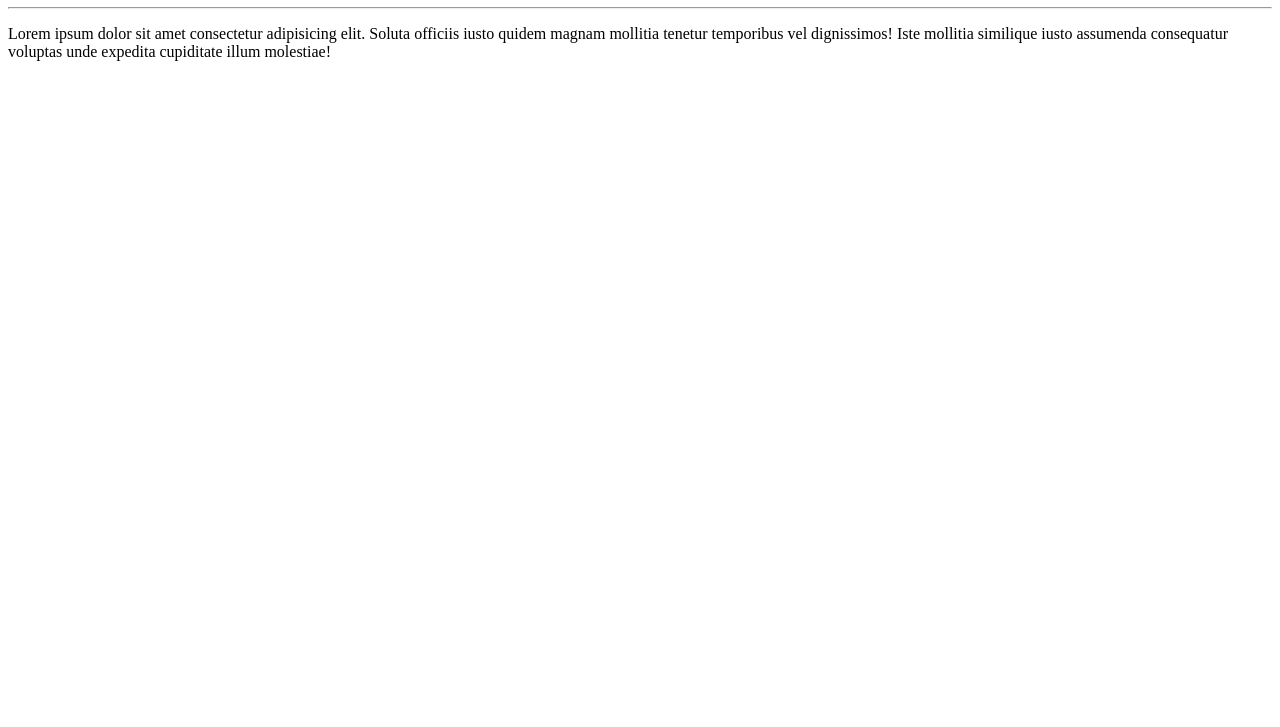
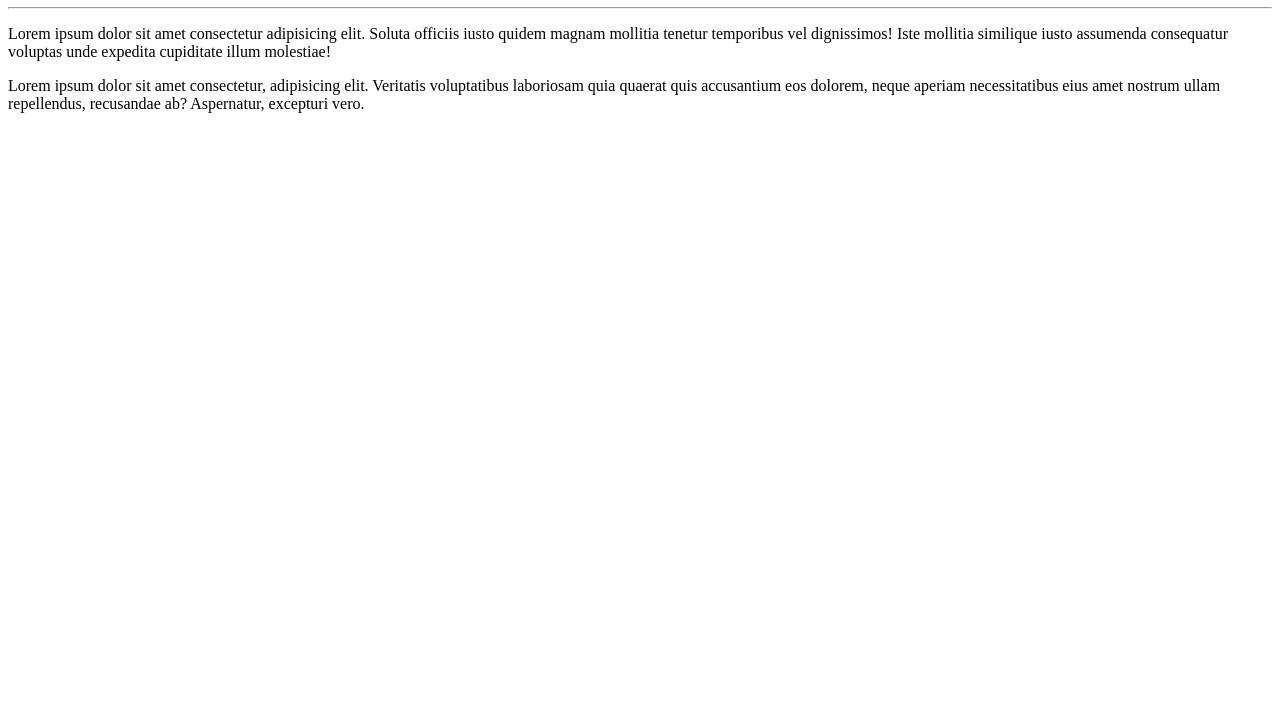
Before and after one commit to IlaFonseca/OlaMundo, a plain HTML site: page site exemplo/index.html in a window 1280 px wide. Shown: the part 73-800 px from the top of the page. Drawn offline with Linux system fonts and the light colour scheme.

Commit message:
adicionei um paragráfo

```diff
--- a/site exemplo/index.html
+++ b/site exemplo/index.html
@@ -10,5 +10,6 @@
     <h1>Olá, Mundo!</h1>
     <hr>
     <p>Lorem ipsum dolor sit amet consectetur adipisicing elit. Soluta officiis iusto quidem magnam mollitia tenetur temporibus vel dignissimos! Iste mollitia similique iusto assumenda consequatur voluptas unde expedita cupiditate illum molestiae!</p>
+    <p>Lorem ipsum dolor sit amet consectetur, adipisicing elit. Veritatis voluptatibus laboriosam quia quaerat quis accusantium eos dolorem, neque aperiam necessitatibus eius amet nostrum ullam repellendus, recusandae ab? Aspernatur, excepturi vero.</p>
 </body>
 </html>
```
